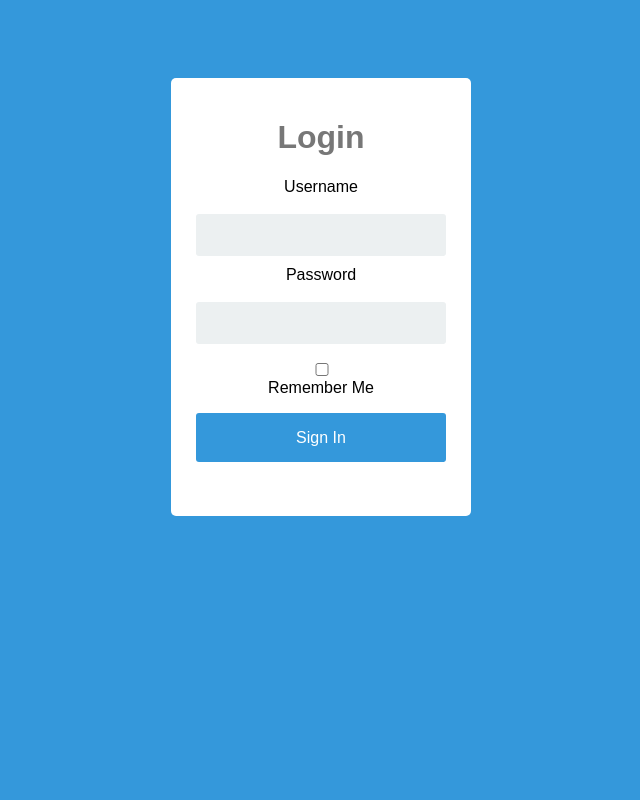
After one commit to gaberrini/raspberry-cam, a Flask app: page /login in a window 1280 px wide. The commit adds this page. Shown: the whole page, without its empty margins (319-959 px from the left). Run offline with Flask 2, Linux system fonts and the light colour scheme.

Commit message:
Add User login - logout - login manager- login template

```diff
--- a/flask_server/picamera_server/__init__.py
+++ b/flask_server/picamera_server/__init__.py
@@ -1,13 +1,19 @@
+from flask_login import LoginManager
 from picamera_server.picamera_server import create_app, register_blueprints, init_camera_controllers
 from picamera_server.config.database import config_database
 from picamera_server.config.config import APP_ENV
+from picamera_server.config.login_manager import init_login_manager
 
 app = create_app(app_env=APP_ENV)
 db = config_database(app)
+login_manager = LoginManager()
+login_manager.init_app(app)
 
+# Load later due to dependencies of config_database
 import picamera_server.models
 
 db.create_all()
 
 init_camera_controllers()
 register_blueprints(app)
+login_manager = init_login_manager(login_manager)
--- /dev/null
+++ b/flask_server/picamera_server/config/login_manager.py
@@ -0,0 +1,6 @@
+from flask_login import LoginManager
+
+
+def init_login_manager(manager: LoginManager) -> LoginManager:
+    manager.login_view = "users.user_login"
+    return manager
--- /dev/null
+++ b/flask_server/picamera_server/forms/logging_form.py
@@ -0,0 +1,10 @@
+from flask_wtf import FlaskForm
+from wtforms import StringField, PasswordField, BooleanField, SubmitField
+from wtforms.validators import DataRequired
+
+
+class LoginForm(FlaskForm):
+    username = StringField('Username', validators=[DataRequired()])
+    password = PasswordField('Password', validators=[DataRequired()])
+    remember_me = BooleanField('Remember Me')
+    submit = SubmitField('Sign In')
--- a/flask_server/picamera_server/models/user.py
+++ b/flask_server/picamera_server/models/user.py
@@ -1,8 +1,9 @@
+from flask_login import UserMixin
 from werkzeug.security import generate_password_hash, check_password_hash
 from picamera_server import db
 
 
-class User(db.Model):
+class User(UserMixin, db.Model):
     id = db.Column(db.Integer, primary_key=True)
     username = db.Column(db.String(64), index=True, unique=True, nullable=False)
     password_hash = db.Column(db.String(128), nullable=False)
--- /dev/null
+++ b/flask_server/picamera_server/static/css/login.css
@@ -0,0 +1,78 @@
+* {
+box-sizing: border-box;
+}
+
+*:focus {
+	outline: none;
+}
+body {
+font-family: Arial;
+background-color: #3498DB;
+padding: 50px;
+}
+.login {
+margin: 20px auto;
+width: 300px;
+}
+.login-screen {
+background-color: #FFF;
+padding: 20px;
+border-radius: 5px
+}
+
+.app-title {
+text-align: center;
+color: #777;
+}
+
+.login-form {
+text-align: center;
+}
+.control-group {
+margin-bottom: 10px;
+}
+
+input {
+text-align: center;
+background-color: #ECF0F1;
+border: 2px solid transparent;
+border-radius: 3px;
+font-size: 16px;
+font-weight: 200;
+padding: 10px 0;
+width: 250px;
+transition: border .5s;
+}
+
+input:focus {
+border: 2px solid #3498DB;
+box-shadow: none;
+}
+
+.btn {
+  border: 2px solid transparent;
+  background: #3498DB;
+  color: #ffffff;
+  font-size: 16px;
+  line-height: 25px;
+  padding: 10px 0;
+  text-decoration: none;
+  text-shadow: none;
+  border-radius: 3px;
+  box-shadow: none;
+  transition: 0.25s;
+  display: block;
+  width: 250px;
+  margin: 0 auto;
+}
+
+.btn:hover {
+  background-color: #2980B9;
+}
+
+.login-link {
+  font-size: 12px;
+  color: #444;
+  display: block;
+	margin-top: 12px;
+}
--- /dev/null
+++ b/flask_server/picamera_server/templates/login.html
@@ -0,0 +1,32 @@
+<link rel="stylesheet" href="/static/css/login.css" type="text/css">
+<form action="" method="POST" novalidate>
+    <div class="login">
+        <div class="login-screen">
+            <div class="app-title">
+                <h1>Login</h1>
+            </div>
+
+            <div class="login-form">
+                {{ form.hidden_tag() }}
+
+                <div class="control-group">
+                    {{ form.username.label }}
+                    <br>
+                    <br>
+                    {{ form.username(size=32) }}
+                </div>
+
+                <div class="control-group">
+                    {{ form.password.label }}
+                    <br>
+                    <br>
+                    {{ form.password(size=32) }}
+                </div>
+
+                <p>{{ form.remember_me() }} {{ form.remember_me.label }}</p>
+                <p>{{ form.submit(class_="btn btn-primary btn-large btn-block") }}</p>
+                <br>
+            </div>
+        </div>
+    </div>
+</form>
--- a/flask_server/picamera_server/templates/navbar/navbar.html
+++ b/flask_server/picamera_server/templates/navbar/navbar.html
@@ -20,5 +20,10 @@
                 {% include 'navbar/navbar-item.html' %}
             {% endwith %}
         </ul>
+        <ul class="nav navbar-nav navbar-right">
+            {% with item_title='Log out', item_href=url_for('users.user_logout') %}
+                {% include 'navbar/navbar-item.html' %}
+            {% endwith %}
+        </ul>
     </div>
 </nav>
--- a/flask_server/picamera_server/views/camera_view.py
+++ b/flask_server/picamera_server/views/camera_view.py
@@ -1,5 +1,6 @@
 from picamera_server.camera.camera_controllers import get_camera_controller
 from flask import Blueprint, abort, render_template, Response, stream_with_context
+from flask_login import login_required
 from jinja2 import TemplateNotFound
 
 
@@ -20,6 +21,7 @@ MIME_TYPE_MULTIPART_FRAME = 'multipart/x-mixed-replace; boundary=frame'
 
 
 @camera.route(ENDPOINTS[UI_CAMERA_STREAM], methods=['GET'])
+@login_required
 def ui_camera_stream():
     """
     GET
@@ -37,6 +39,7 @@ def ui_camera_stream():
 
 
 @camera.route(ENDPOINTS[VIDEO_FRAME], methods=['GET'])
+@login_required
 def video_frame():
     """
     Endpoint used to feed the video stream with multipart responses
--- a/flask_server/picamera_server/views/home_view.py
+++ b/flask_server/picamera_server/views/home_view.py
@@ -1,4 +1,5 @@
 from flask import Blueprint, render_template, abort
+from flask_login import login_required
 from jinja2 import TemplateNotFound
 
 
@@ -15,6 +16,7 @@ TEMPLATES = {
 
 
 @home.route(ENDPOINTS[UI_HOME])
+@login_required
 def ui_home():
     """
     GET
--- a/flask_server/picamera_server/views/users_view.py
+++ b/flask_server/picamera_server/views/users_view.py
@@ -1,9 +1,11 @@
 import click
-from flask import Blueprint
+from flask import Blueprint, render_template, redirect, url_for
+from flask_login import login_user, current_user, logout_user
 from sqlalchemy.exc import IntegrityError
 from werkzeug.exceptions import NotFound
-from picamera_server import db, app
+from picamera_server import db, app, login_manager
 from picamera_server.models import User
+from picamera_server.forms.logging_form import LoginForm
 
 USER_CLI_GROUP = 'user'
 
@@ -12,6 +14,52 @@ users = Blueprint('users', __name__, cli_group=USER_CLI_GROUP)
 USER_CREATE_COMMAND = 'create'
 USER_CHANGE_PASSWORD_COMMAND = 'change_password'
 USER_DELETE_COMMAND = 'delete'
+
+USER_LOGIN = 'login'
+USER_LOGOUT = 'logout'
+ENDPOINTS = {
+    USER_LOGIN: '/login',
+    USER_LOGOUT: '/logout'
+}
+
+TEMPLATES = {
+    USER_LOGIN: 'login.html'
+}
+
+
+@users.route(ENDPOINTS[USER_LOGIN], methods=['POST', 'GET'])
+def user_login():
+    if current_user.is_authenticated:
+        return redirect(url_for('home.ui_home'))
+
+    form = LoginForm()
+
+    if form.validate_on_submit():
+        user = User.query.filter_by(username=form.username.data).first()
+
+        if user is None or not user.check_password(form.password.data):
+            return redirect(url_for('users.user_login'))
+
+        login_user(user, remember=form.remember_me.data)
+        return redirect(url_for('home.ui_home'))
+
+    return render_template(TEMPLATES[USER_LOGIN], form=form)
+
+
+@users.route(ENDPOINTS[USER_LOGOUT])
+def user_logout():
+    logout_user()
+    return redirect(url_for('users.user_login'))
+
+
+@login_manager.user_loader
+def load_user(user_id: str) -> User:
+    """
+    Load the user to be used by the LoginManager
+    :param user_id:
+    :return:
+    """
+    return User.query.get(int(user_id))
 
 
 @users.cli.command(USER_CREATE_COMMAND)
```
Also changed, not shown: flask_server/picamera_server/views/capture_mode_view.py (+7 -0 lines), flask_server/picamera_server/forms/__init__.py (added), 1 other file.
